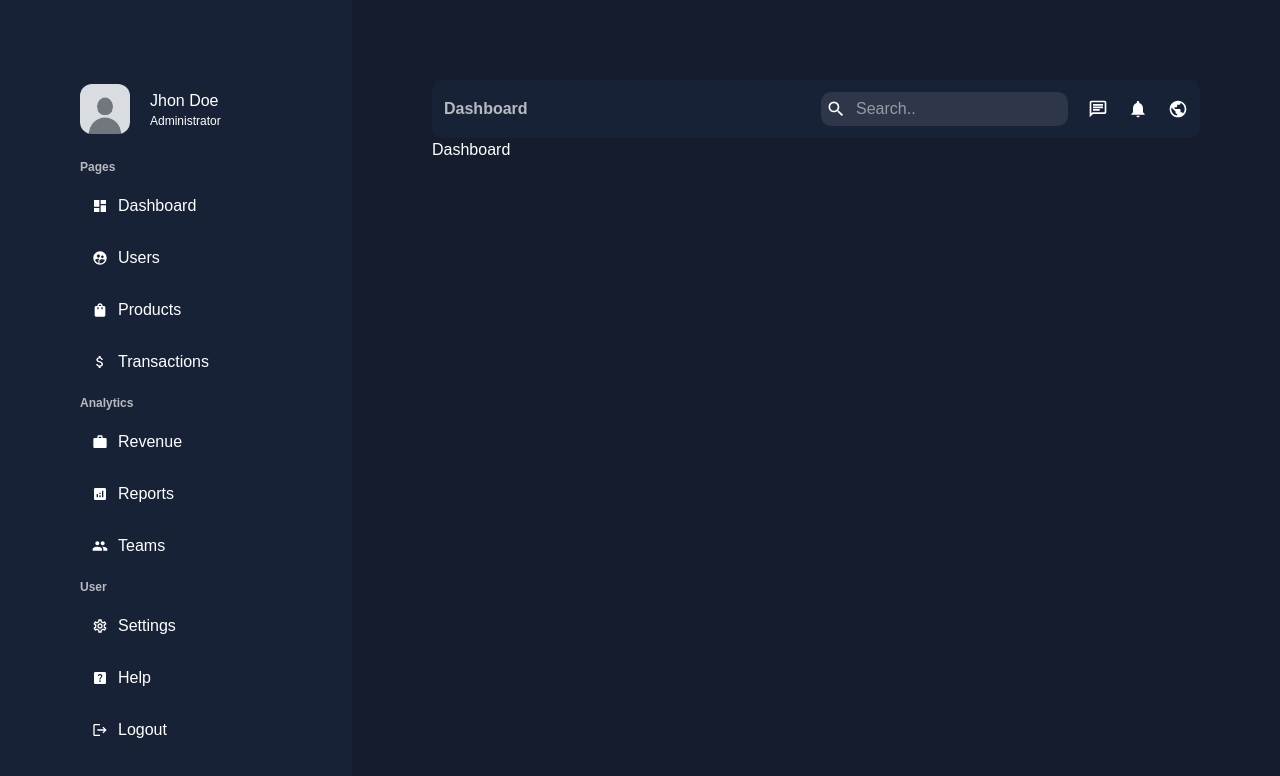
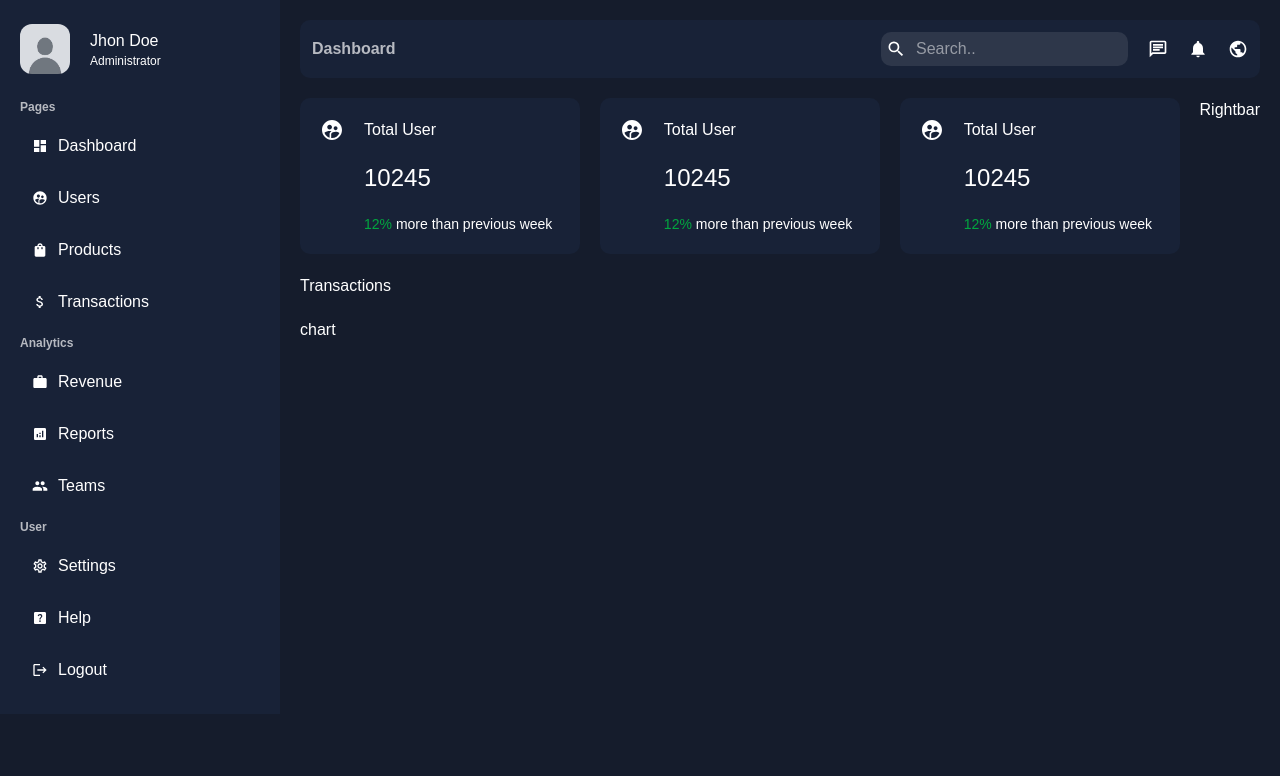
Before and after one commit to ChangeWithTanmay/admin-dashboard-clerk, a Next.js app: page /dashboard in a window 1280 px wide. Shown: the top 776 px of the page. Built offline with nearby package versions, Linux system fonts and the light colour scheme.

Commit message:
Add dashboard layout components with cards, transactions, chart, and rightbar
- card component working

```diff
--- a/app/dashboard/layout.jsx
+++ b/app/dashboard/layout.jsx
@@ -4,10 +4,10 @@ import Sidebar from "../ui/dashboard/sidebar/sidebar";
 export default function Layout({ children }) {
     return (
         <div className="flex">
-            <div className="flex-1 bg-bgSoft p-20">
+            <div className="flex-1 bg-bgSoft p-5">
                 <Sidebar />
             </div>
-            <div className="flex-4 p-20">
+            <div className="flex-4 p-5">
                 <Navbar />
                 {children}
             </div>
--- a/app/dashboard/page.jsx
+++ b/app/dashboard/page.jsx
@@ -1,9 +1,28 @@
 import React from 'react'
+import Card from '../ui/dashboard/card/card'
+import Rightbar from '../ui/dashboard/rightbar/rightbar'
+import Transactions from '../ui/dashboard/transactions/transactions'
+import Chart from '../ui/dashboard/chart/chart'
 
 const page = () => {
   return (
-    <div>
-      Dashboard
+    <div className="flex gap-5 mt-5">
+      <div className="flex flex-3 flex-col gap-5 ">
+
+        {/* Card */}
+        <div className="flex gap-5 justify-between">
+          <Card />
+          <Card />
+          <Card />
+        </div>
+
+        <Transactions/>
+        <Chart/>
+
+      </div>
+      <div className="c">
+        <Rightbar/>
+      </div>
     </div>
   )
 }
--- /dev/null
+++ b/app/ui/dashboard/card/card.jsx
@@ -0,0 +1,18 @@
+import React from 'react'
+import { MdSupervisedUserCircle } from 'react-icons/md'
+
+const Card = () => {
+  return (
+    <div className='bg-bgSoft p-5 rounded-[10px] flex gap-5 cursor-pointer w-full hover:bg-[#2e374a]'>
+        <MdSupervisedUserCircle size={24}/>
+
+        <div className="flex flex-col gap-5">
+            <span className="t">Total User</span>
+            <span className="text-2xl font-medium">10245</span>
+            <span className="text-sm font-light"> <span className="text-green-600">12%</span> more  than previous week</span>
+        </div>
+    </div>
+  )
+}
+
+export default Card
--- /dev/null
+++ b/app/ui/dashboard/chart/chart.jsx
@@ -0,0 +1,9 @@
+import React from 'react'
+
+const Chart = () => {
+  return (
+    <div>chart</div>
+  )
+}
+
+export default Chart
--- /dev/null
+++ b/app/ui/dashboard/rightbar/rightbar.jsx
@@ -0,0 +1,11 @@
+import React from 'react'
+
+const Rightbar = () => {
+  return (
+    <div>
+      Rightbar
+    </div>
+  )
+}
+
+export default Rightbar
--- /dev/null
+++ b/app/ui/dashboard/transactions/transactions.jsx
@@ -0,0 +1,9 @@
+import React from 'react'
+
+const Transactions = () => {
+  return (
+    <div>Transactions</div>
+  )
+}
+
+export default Transactions
```
